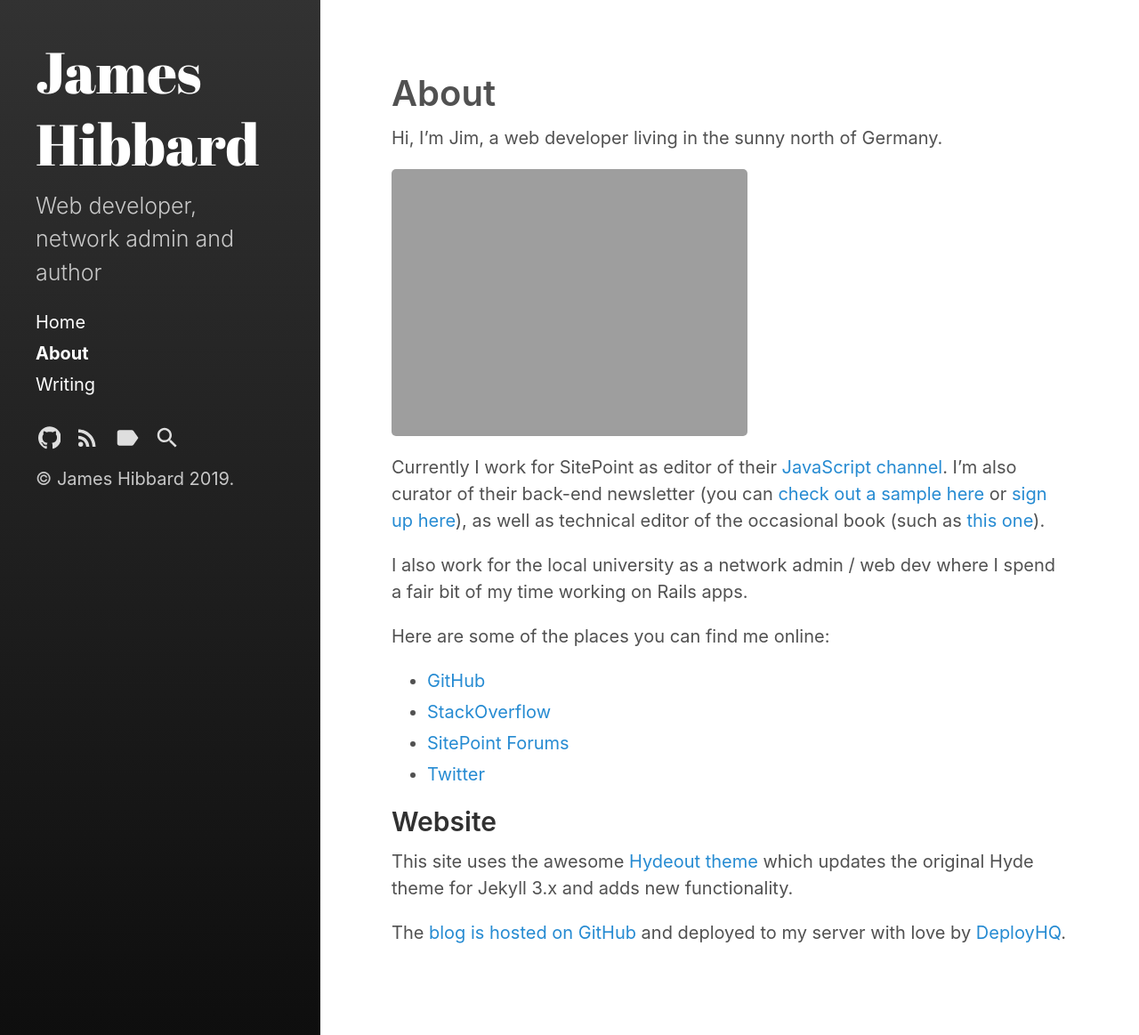
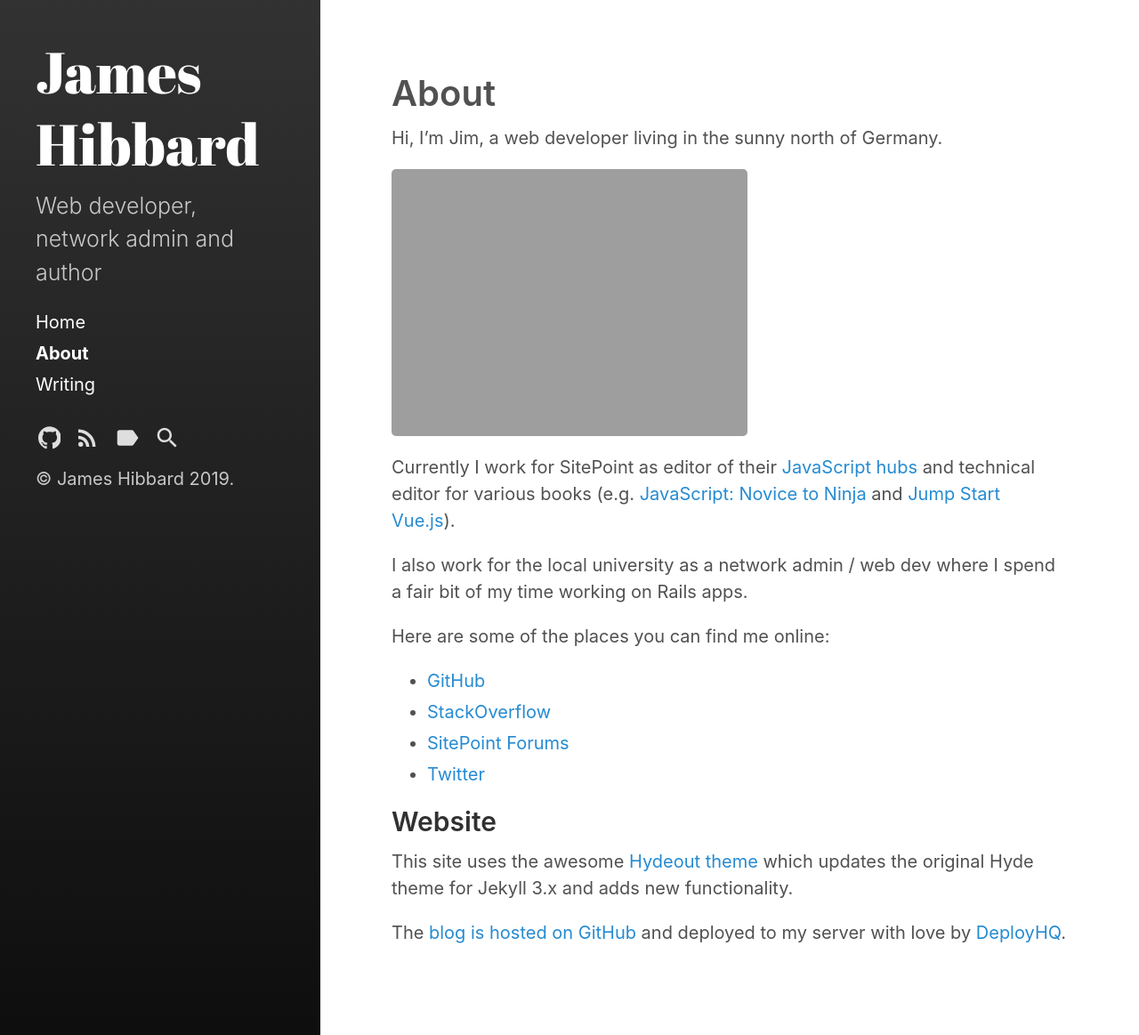
Before and after one commit to jameshibbard/blog, a Jekyll site: the page built from pages/about.md, in a window 1280 px wide. Shown: the whole page at 89% size. Built offline with Jekyll 4.4.1, drawn with Linux system fonts in a browser that asks for light colours; comment, search, counter and statistics services are not loaded.

Commit message:
Updated About page

```diff
--- a/pages/about.md
+++ b/pages/about.md
@@ -9,7 +9,7 @@ Hi, I'm Jim, a web developer living in the sunny north of Germany.
 
 ![James Hibbard](https://hibbard.eu/jim.jpg)
 
-Currently I work for SitePoint as editor of their [JavaScript channel](https://www.sitepoint.com/javascript/). I'm also curator of their back-end newsletter (you can [check out a sample here](http://go.sitepoint.com/t/y-6A4632618792273C) or [sign up here](https://www.sitepoint.com/newsletter/)), as well as technical editor of the occasional book (such as [this one](https://www.sitepoint.com/premium/books/javascript-novice-to-ninja-2nd-edition)).
+Currently I work for SitePoint as editor of their [JavaScript hubs](https://www.sitepoint.com/learning-hubs/) and technical editor for various books (e.g. [JavaScript: Novice to Ninja](https://www.sitepoint.com/premium/books/javascript-novice-to-ninja-2nd-edition) and [Jump Start Vue.js](https://www.sitepoint.com/premium/books/jump-start-vue-js/)).
 
 I also work for the local university as a network admin / web dev where I spend a fair bit of my time working on Rails apps.
 
@@ -17,7 +17,7 @@ Here are some of the places you can find me online:
 
 - [GitHub](https://github.com/jameshibbard)
 - [StackOverflow](https://stackoverflow.com/users/1136887/james-hibbard)
-- [SitePoint Forums](https://www.sitepoint.com/community/u/Pullo)
+- [SitePoint Forums](https://www.sitepoint.com/community/u/James_Hibbard)
 - [Twitter](https://twitter.com/jchibbard)
 
 ## Website
```
